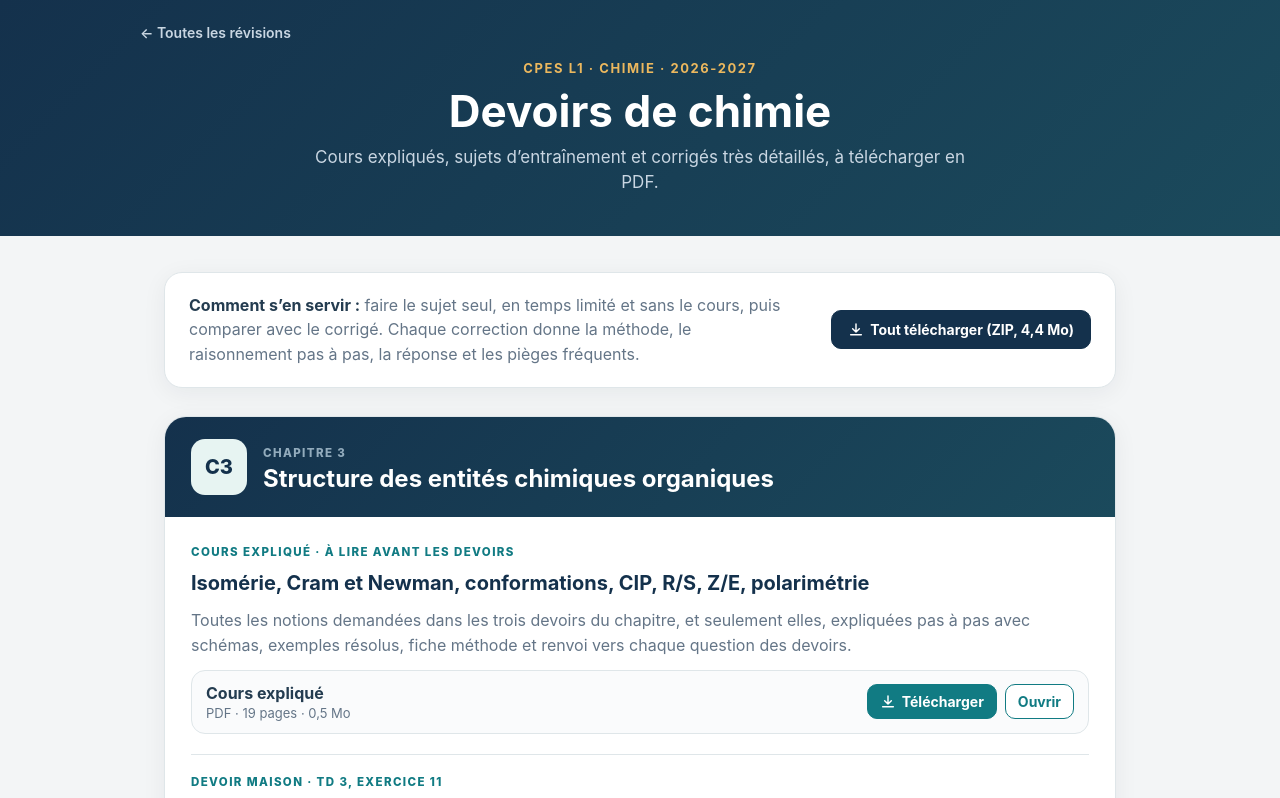
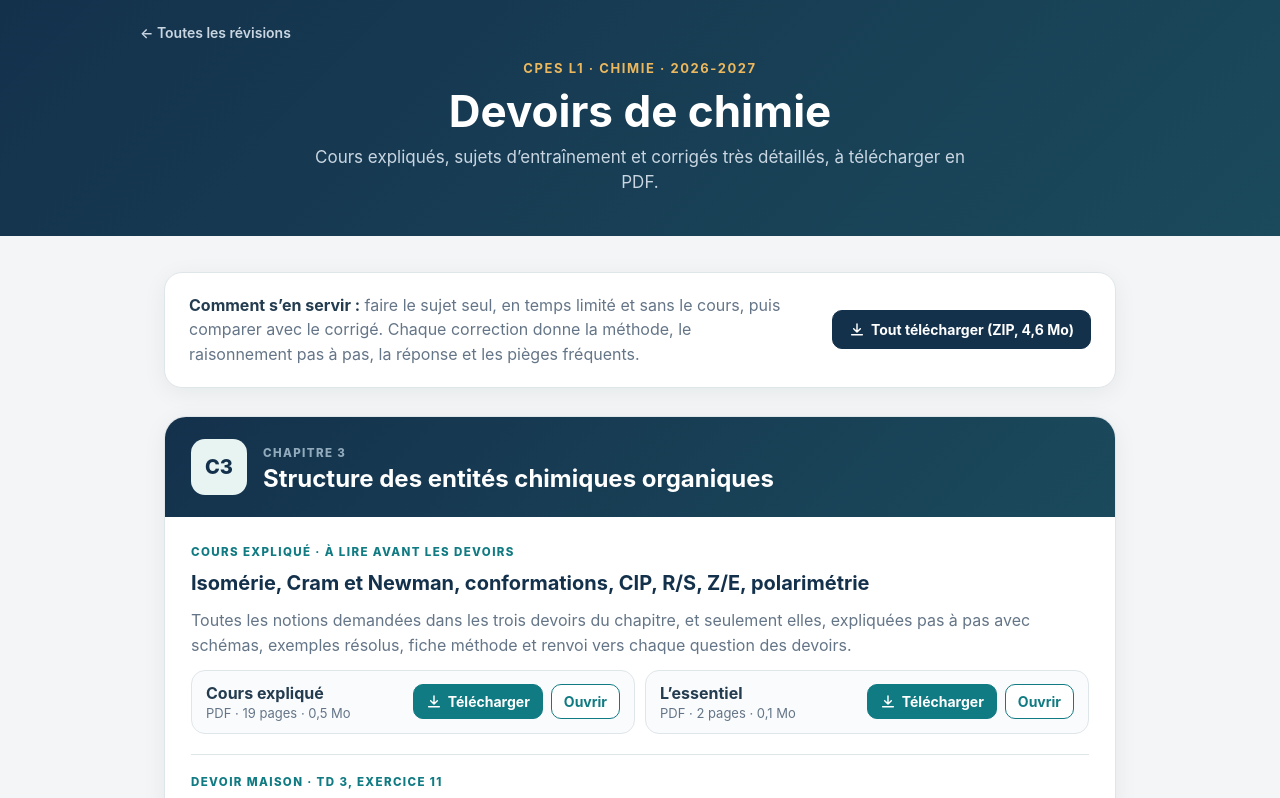
Before and after one commit to xseorkly/ysra-revision, a plain HTML site: page chimie/index.html in a window 1280 px wide. Shown: the top 798 px of the page. Drawn offline with Linux system fonts and the light colour scheme.

Commit message:
Chimie : fiches « L’essentiel à connaître » des chapitres 3, 4 et 5
Trois fiches de deux pages qui résument ce qu'il faut savoir pour
faire les exercices et les devoirs, ajoutées à côté de chaque cours
expliqué et dans le ZIP.

Co-Authored-By: Claude Opus 5.5 <noreply@anthropic.com>
Claude-Session: https://claude.ai/code/session_01L77HxycoY7Wv8V9Ct1jNt1

```diff
--- a/chimie/index.html
+++ b/chimie/index.html
@@ -57,7 +57,7 @@ footer{text-align:center;color:var(--muted);font-size:13px;padding:0 24px 30px;l
 
 <div class="intro">
 <p><b>Comment s’en servir :</b> faire le sujet seul, en temps limité et sans le cours, puis comparer avec le corrigé. Chaque correction donne la méthode, le raisonnement pas à pas, la réponse et les pièges fréquents.</p>
-<a class="btn zip" href="docs/devoirs-chimie.zip" download="Devoirs_chimie_CPES_ch3_ch4_ch5.zip"><svg viewBox="0 0 24 24" fill="none" stroke="currentColor" stroke-width="2.2" stroke-linecap="round" stroke-linejoin="round" aria-hidden="true"><path d="M12 3v12m0 0-5-5m5 5 5-5M4 19h16"/></svg>Tout télécharger (ZIP, 4,4 Mo)</a>
+<a class="btn zip" href="docs/devoirs-chimie.zip" download="Devoirs_chimie_CPES_ch3_ch4_ch5.zip"><svg viewBox="0 0 24 24" fill="none" stroke="currentColor" stroke-width="2.2" stroke-linecap="round" stroke-linejoin="round" aria-hidden="true"><path d="M12 3v12m0 0-5-5m5 5 5-5M4 19h16"/></svg>Tout télécharger (ZIP, 4,6 Mo)</a>
 </div>
 
 <section class="chap" aria-labelledby="ch3">
@@ -70,6 +70,7 @@ footer{text-align:center;color:var(--muted);font-size:13px;padding:0 24px 30px;l
 <p>Toutes les notions demandées dans les trois devoirs du chapitre, et seulement elles, expliquées pas à pas avec schémas, exemples résolus, fiche méthode et renvoi vers chaque question des devoirs.</p>
 <div class="docs">
 <div class="doc"><div><span class="n">Cours expliqué</span><span class="m">PDF · 19 pages · 0,5 Mo</span></div><div class="btns"><a class="btn dl" href="docs/ch3-cours-explique.pdf" download="Cours_Ch3_Structure_entites_organiques.pdf"><svg viewBox="0 0 24 24" fill="none" stroke="currentColor" stroke-width="2.2" stroke-linecap="round" stroke-linejoin="round" aria-hidden="true"><path d="M12 3v12m0 0-5-5m5 5 5-5M4 19h16"/></svg>Télécharger</a><a class="btn" href="docs/ch3-cours-explique.pdf" target="_blank" rel="noopener">Ouvrir</a></div></div>
+<div class="doc"><div><span class="n">L’essentiel</span><span class="m">PDF · 2 pages · 0,1 Mo</span></div><div class="btns"><a class="btn dl" href="docs/ch3-essentiel.pdf" download="Essentiel_Ch3_Structure_entites_organiques.pdf"><svg viewBox="0 0 24 24" fill="none" stroke="currentColor" stroke-width="2.2" stroke-linecap="round" stroke-linejoin="round" aria-hidden="true"><path d="M12 3v12m0 0-5-5m5 5 5-5M4 19h16"/></svg>Télécharger</a><a class="btn" href="docs/ch3-essentiel.pdf" target="_blank" rel="noopener">Ouvrir</a></div></div>
 </div>
 </div>
 
@@ -115,6 +116,7 @@ footer{text-align:center;color:var(--muted);font-size:13px;padding:0 24px 30px;l
 <p>Toutes les notions du devoir du chapitre 4 expliquées pas à pas avec schémas, exemples chiffrés, fiche méthode, ordres de grandeur et renvoi vers chaque question du devoir.</p>
 <div class="docs">
 <div class="doc"><div><span class="n">Cours expliqué</span><span class="m">PDF · 18 pages · 0,5 Mo</span></div><div class="btns"><a class="btn dl" href="docs/ch4-cours-explique.pdf" download="Cours_Ch4_Interactions_solvants.pdf"><svg viewBox="0 0 24 24" fill="none" stroke="currentColor" stroke-width="2.2" stroke-linecap="round" stroke-linejoin="round" aria-hidden="true"><path d="M12 3v12m0 0-5-5m5 5 5-5M4 19h16"/></svg>Télécharger</a><a class="btn" href="docs/ch4-cours-explique.pdf" target="_blank" rel="noopener">Ouvrir</a></div></div>
+<div class="doc"><div><span class="n">L’essentiel</span><span class="m">PDF · 2 pages · 0,1 Mo</span></div><div class="btns"><a class="btn dl" href="docs/ch4-essentiel.pdf" download="Essentiel_Ch4_Interactions_solvants.pdf"><svg viewBox="0 0 24 24" fill="none" stroke="currentColor" stroke-width="2.2" stroke-linecap="round" stroke-linejoin="round" aria-hidden="true"><path d="M12 3v12m0 0-5-5m5 5 5-5M4 19h16"/></svg>Télécharger</a><a class="btn" href="docs/ch4-essentiel.pdf" target="_blank" rel="noopener">Ouvrir</a></div></div>
 </div>
 </div>
 
@@ -141,6 +143,7 @@ footer{text-align:center;color:var(--muted);font-size:13px;padding:0 24px 30px;l
 <p>Le cours repris pas à pas avec des schémas, une fiche méthode et six exercices types tirés des banques d’exercices de prépa.</p>
 <div class="docs">
 <div class="doc"><div><span class="n">Cours expliqué</span><span class="m">PDF · 24 pages · 0,7 Mo</span></div><div class="btns"><a class="btn dl" href="docs/ch5-cours-explique.pdf" download="Cours_Ch5_Structures_cristallines.pdf"><svg viewBox="0 0 24 24" fill="none" stroke="currentColor" stroke-width="2.2" stroke-linecap="round" stroke-linejoin="round" aria-hidden="true"><path d="M12 3v12m0 0-5-5m5 5 5-5M4 19h16"/></svg>Télécharger</a><a class="btn" href="docs/ch5-cours-explique.pdf" target="_blank" rel="noopener">Ouvrir</a></div></div>
+<div class="doc"><div><span class="n">L’essentiel</span><span class="m">PDF · 2 pages · 0,1 Mo</span></div><div class="btns"><a class="btn dl" href="docs/ch5-essentiel.pdf" download="Essentiel_Ch5_Structures_cristallines.pdf"><svg viewBox="0 0 24 24" fill="none" stroke="currentColor" stroke-width="2.2" stroke-linecap="round" stroke-linejoin="round" aria-hidden="true"><path d="M12 3v12m0 0-5-5m5 5 5-5M4 19h16"/></svg>Télécharger</a><a class="btn" href="docs/ch5-essentiel.pdf" target="_blank" rel="noopener">Ouvrir</a></div></div>
 </div>
 </div>
 
```
Also changed, not shown: 4 other files.
